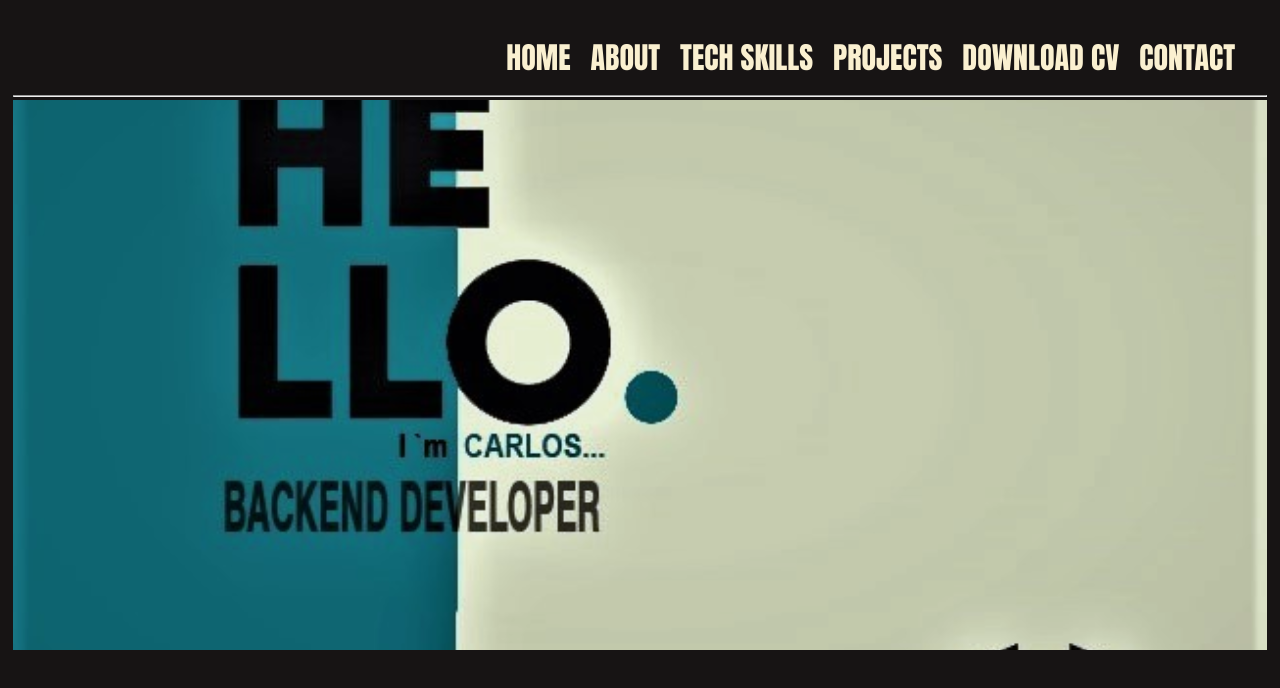
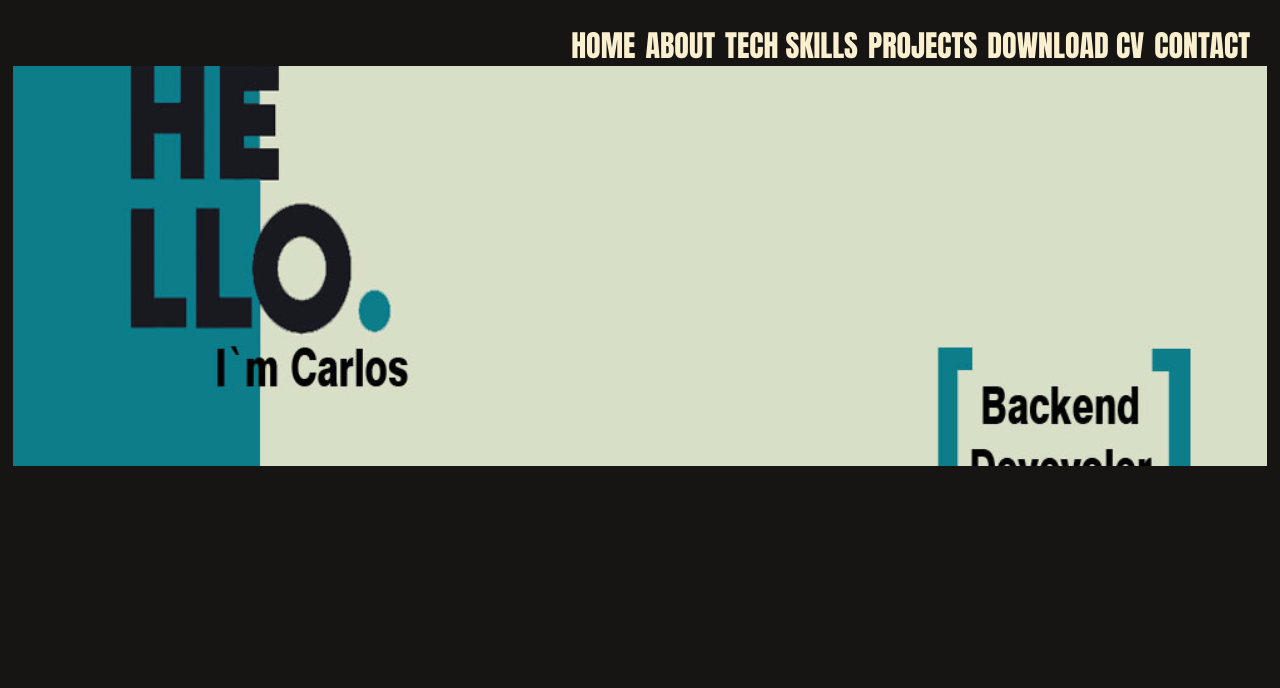
Before and after one commit to kinko7/My-Portfolio, a React (Create React App) app: page / in a window 1280 px wide. Shown: the top 688 px of the page. Built offline with nearby package versions, Linux system fonts and the light colour scheme.

Commit message:
change image Home

```diff
--- a/src/Component/Contact/contact.css
+++ b/src/Component/Contact/contact.css
@@ -5,7 +5,7 @@
 .re {
     font-family: 'Poppins', sans-serif;
     color: rgb(245, 245, 216);
-    margin-top: 135px;
+    margin-top: 45px;
     font-size: 30px;
 
 }
--- a/src/Component/Home/home.css
+++ b/src/Component/Home/home.css
@@ -38,17 +38,12 @@ hr {
 /* Navbar Left */
 .nav-main ul {
     display: flex;
-    margin: -20px;
+    margin: -25px;
     justify-content: end;
     font-family: 'Anton', sans-serif;
 
 }
 
-
-.nav-main ul li {
-
-    margin: 5px
-}
 
 .nav-main ul li a {
     text-decoration: none;
@@ -81,14 +76,15 @@ hr {
     /* //imagen foto */
     width: 100%;
     /* //imagen foto */
-    height: 550px;
-    background: url("../assets/12.jpg") no-repeat center center/cover;
+    height: 400px;
+    background: url("../assets/f3.jpg") no-repeat center center/cover;
     display: flex;
     transition: 2s;
-    margin-bottom: 20px;
+    margin-top: -9px;
+    margin-bottom: 25px;
     background-color: rgb(237, 245, 252);
     background-blend-mode: multiply;
-    margin-right: 5px;
+    margin-right: 2px;
 
 
 }
--- a/src/Component/Me.css
+++ b/src/Component/Me.css
@@ -27,7 +27,7 @@
     display: flex;
     align-items: center;
     justify-content: center;
-    height: 120vh;
+    height: 130vh;
     background-color: #000000;
     font-family: Impact, Haettenschweiler, 'Arial Narrow Bold', sans-serif;
     padding: 0 20px;
--- a/src/Component/Tech/Tech.css
+++ b/src/Component/Tech/Tech.css
@@ -1,9 +1,9 @@
 .techs {
-      background: url("../assets/f1.jpg") no-repeat center center/cover;
-      margin-top: -25px;
+      background: url("../assets/77.jpg") no-repeat center center/cover;
+      margin-top: -40px;
       margin-left: -70px;
-      height: 20%;
-      width: 20%;
+      height: 10px;
+      width: 10%;
 
 
 
```
Also changed, not shown: src/Component/assets/77.jpg, src/Component/assets/f3.jpg (added).
